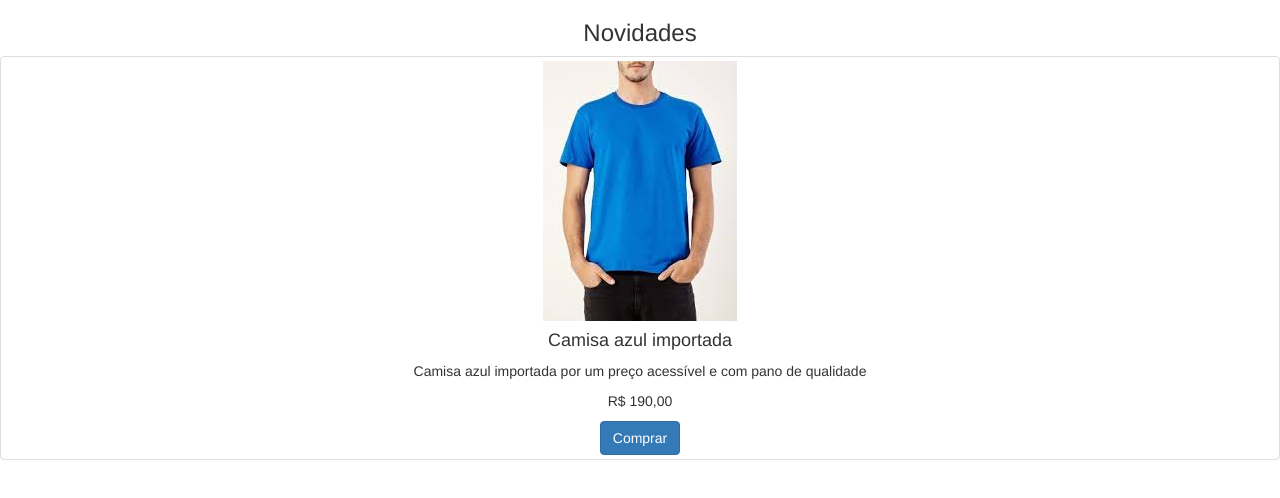
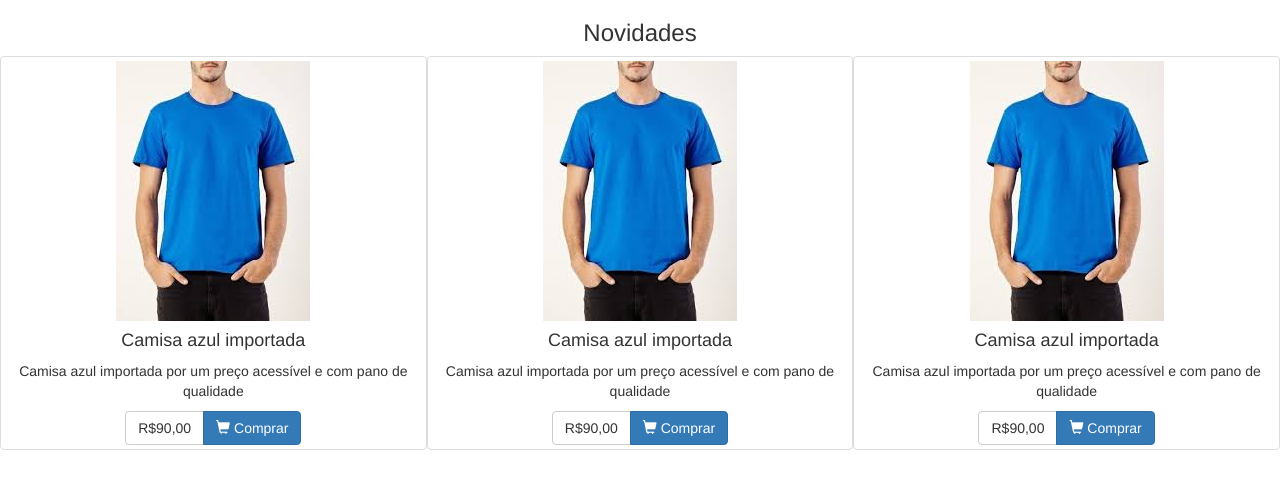
Before and after one commit to ViniciusAmorimSilva/Bootstrap, a plain HTML site: page index.html in a window 1280 px wide. Drawn offline with Linux system fonts and the light colour scheme.

Commit message:
Ajustando o Layout

```diff
--- a/index.html
+++ b/index.html
@@ -8,10 +8,10 @@
 </head>
 <body>
 	<main>
+		<div>
 			<h3 class="text-center">Novidades</h3>
-	</main>
-
-	<div class="thumbnail text-center">
+		</div>
+		<div class="col-xs-12 col-md-4 thumbnail text-center">
 			<figure>
 				<img src="img/camisa-azul.jpg" alt="Camisa azul importada">
 				<div>
@@ -20,9 +20,57 @@
 				</div>
 			</figure>
 
-		<p>R$ 190,00</p>
-		<a href="#"><button class="btn btn-primary">Comprar</button></a>
+			<div class="btn-group">
+				<a href="#" class="btn btn-default">R$90,00</a>
+				<a href="#" class="btn btn-primary">
+					<span class="glyphicon glyphicon-shopping-cart">
+					</span>
+					Comprar
+				</a>
+
 			</div>
+		</div>
+
+		<div class="col-xs-12 col-md-4 thumbnail text-center">
+			<figure>
+				<img src="img/camisa-azul.jpg" alt="Camisa azul importada">
+				<div>
+					<h4>Camisa azul importada</h4>
+					<p>Camisa azul importada por um preço acessível e com pano de qualidade</p>
+				</div>
+			</figure>
+
+			<div class="btn-group">
+				<a href="#" class="btn btn-default">R$90,00</a>
+				<a href="#" class="btn btn-primary">
+					<span class="glyphicon glyphicon-shopping-cart">
+					</span>
+					Comprar
+				</a>
+
+			</div>
+		</div>
+
+		<div class="col-xs-12 col-md-4 thumbnail text-center">
+			<figure>
+				<img src="img/camisa-azul.jpg" alt="Camisa azul importada">
+				<div>
+					<h4>Camisa azul importada</h4>
+					<p>Camisa azul importada por um preço acessível e com pano de qualidade</p>
+				</div>
+			</figure>
+
+			<div class="btn-group">
+				<a href="#" class="btn btn-default">R$90,00</a>
+				<a href="#" class="btn btn-primary">
+					<span class="glyphicon glyphicon-shopping-cart">
+					</span>
+					Comprar
+				</a>
+
+			</div>
+		</div>
+	</main>
 
 </body>
 </html>
```
Lines whose indentation alone changed are shown as unchanged.
